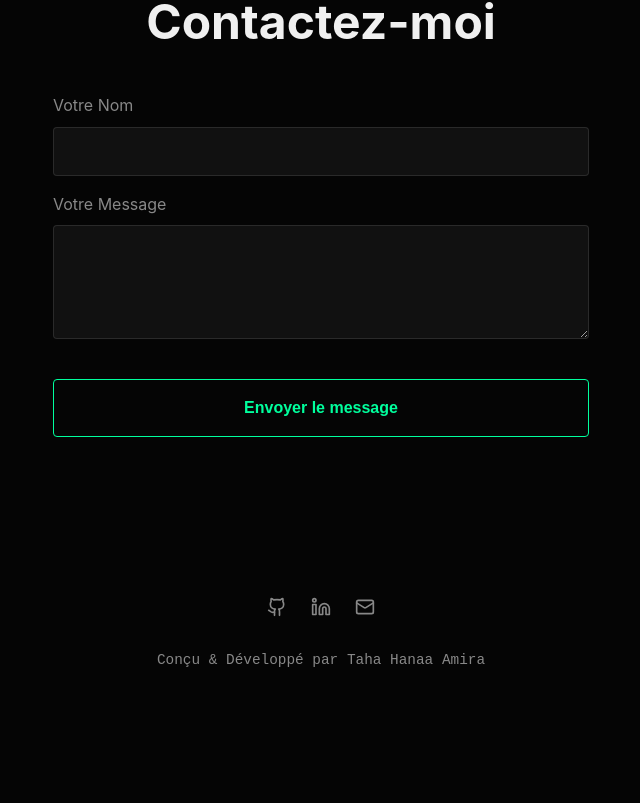
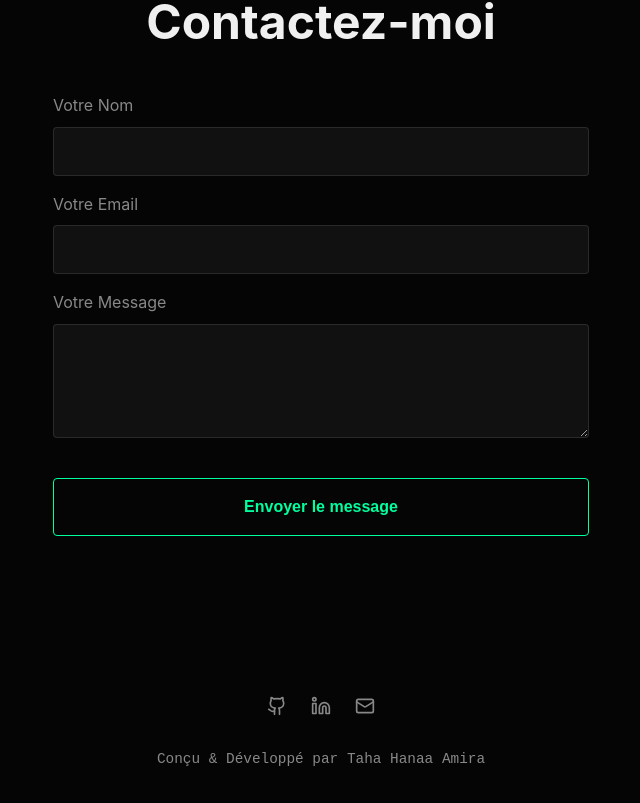
Before and after one commit to hanaaAmira9/portfolio, a React (Vite) app: page / in a window 1280 px wide. Shown: the part 3677-4480 px from the top of the page, without its empty margins (319-959 px from the left). Before the commit the page ends 4381 px from the top, so only its background shows below. Built offline with nearby package versions, Linux system fonts and the light colour scheme.

Commit message:
Enhance Contact Form: Add Email field and update mailto logic

```diff
--- a/src/components/Contact.jsx
+++ b/src/components/Contact.jsx
@@ -4,6 +4,7 @@ import { motion } from 'framer-motion';
 const Contact = () => {
     const [formData, setFormData] = useState({
         name: '',
+        email: '',
         message: ''
     });
 
@@ -14,7 +15,7 @@ const Contact = () => {
     const handleSubmit = (e) => {
         e.preventDefault();
         const subject = encodeURIComponent(`Contact Portfolio de ${formData.name}`);
-        const body = encodeURIComponent(formData.message);
+        const body = encodeURIComponent(`Nom: ${formData.name}\nEmail: ${formData.email}\n\nMessage:\n${formData.message}`);
         window.location.href = `mailto:hanaaamira9@gmail.com?subject=${subject}&body=${body}`;
     };
 
@@ -45,6 +46,29 @@ const Contact = () => {
                             name="name"
                             required
                             value={formData.name}
+                            onChange={handleChange}
+                            style={{
+                                width: '100%',
+                                padding: '1rem',
+                                background: 'rgba(255,255,255,0.05)',
+                                border: '1px solid rgba(255,255,255,0.1)',
+                                borderRadius: 'var(--radius-sm)',
+                                color: 'var(--text-primary)',
+                                outline: 'none',
+                                transition: 'border 0.3s'
+                            }}
+                            onFocus={(e) => e.target.style.border = '1px solid var(--accent-primary)'}
+                            onBlur={(e) => e.target.style.border = '1px solid rgba(255,255,255,0.1)'}
+                        />
+                    </div>
+
+                    <div>
+                        <label style={{ display: 'block', marginBottom: '0.5rem', color: 'var(--text-secondary)' }}>Votre Email</label>
+                        <input
+                            type="email"
+                            name="email"
+                            required
+                            value={formData.email}
                             onChange={handleChange}
                             style={{
                                 width: '100%',
```
